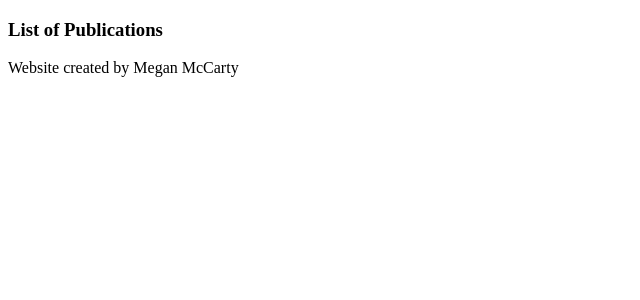
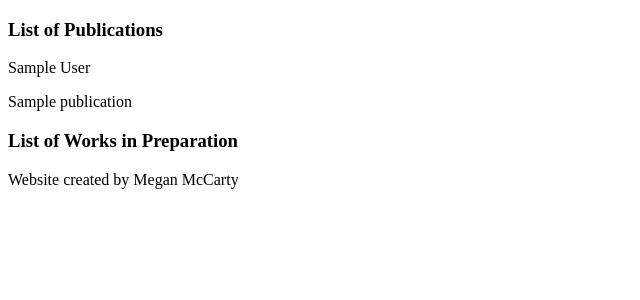
Before and after one commit to Meganmccarty/adamski, a Django app: page /publications/ in a window 1280 px wide. Shown: the part 96-396 px from the top of the page, without its empty margins (0-640 px from the left). Run offline with Django 3.2, Linux system fonts and the light colour scheme; tables that the repository leaves empty hold one stand-in row (values such as "Sample post").

Commit message:
Filtered publications by status

```diff
--- a/database/templates/database/publications.html
+++ b/database/templates/database/publications.html
@@ -6,4 +6,13 @@
     {% block title %}<title>Dave Adamski - Publications</title>{% endblock %}
 </head>
 <h3>List of Publications</h3>
+    {% for publication in pub_list %}
+        <p>{{ publication.author }}</p>
+        <p>{{ publication.journal_title | safe }}</p>
+    {% endfor %}
+<h3>List of Works in Preparation</h3>
+    {% for publication in prep_list %}
+        <p>{{ publication.author }}</p>
+        <p>{{ publication.journal_title | safe }}</p>
+    {% endfor %}
 {% endblock %}
--- a/database/urls.py
+++ b/database/urls.py
@@ -3,6 +3,6 @@ from . import views
 
 urlpatterns = [
     path('', views.home, name='home'),
-    path('publications/', views.publications, name='publications'),
+    path('publications/', views.PublicationListView.as_view(), name='publications'),
     path('presentations/', views.presentations, name='presentations'),
 ]
--- a/database/views.py
+++ b/database/views.py
@@ -1,10 +1,50 @@
 from django.shortcuts import render
+from django.views import generic
+from django.core.paginator import Paginator, PageNotAnInteger, EmptyPage
+from .models import Publication, Presentation
 
 def home(request):
     return render(request, 'database/home.html')
+"""
+def publications(request):
+    pub_list = Publication.objects.filter(status='Published').order_by('year', 'letter')
+    accepted_list = Publication.objects.filter(status='Accepted').order_by('author')
+    submitted_list = Publication.objects.filter(status='Submitted').order_by('author')
+    prep_list = Publication.objects.filter(status='In prep').order_by('author')
 
-def publications(request):
-    return render(request, 'database/publications.html')
+    paginator = Paginator(pub_list, 100)
+
+    page = request.GET.get('page')
+    try:
+        publications = paginator.page(page)
+    except PageNotAnInteger:
+        publications = paginator.page(1)
+    except EmptyPage:
+        publications = paginator.page(paginator.num_pages)
+
+    context = {
+        'pub_list': pub_list,
+        'accepted_list': accepted_list,
+        'submitted_list': submitted_list,
+        'prep_list': prep_list,
+        'page': page,
+        'publications': publications,
+    }
+
+    return render(request, 'database/publications.html', context=context)
+"""
+
+class PublicationListView(generic.ListView):
+    model = Publication
+    template_name = 'database/publications.html'
+
+    def get_context_data(self, **kwargs):
+        context = super(PublicationListView, self).get_context_data(**kwargs)
+        context['pub_list'] = Publication.objects.filter(status='Published').order_by('year', 'letter')
+        context['accepted_list'] = Publication.objects.filter(status='Accepted').order_by('author')
+        context['submitted_list'] = submitted_list = Publication.objects.filter(status='Submitted').order_by('author')
+        context['prep_list'] = Publication.objects.filter(status='In prep').order_by('author')
+        return context
 
 def presentations(request):
     return render(request, 'database/presentations.html')
```
